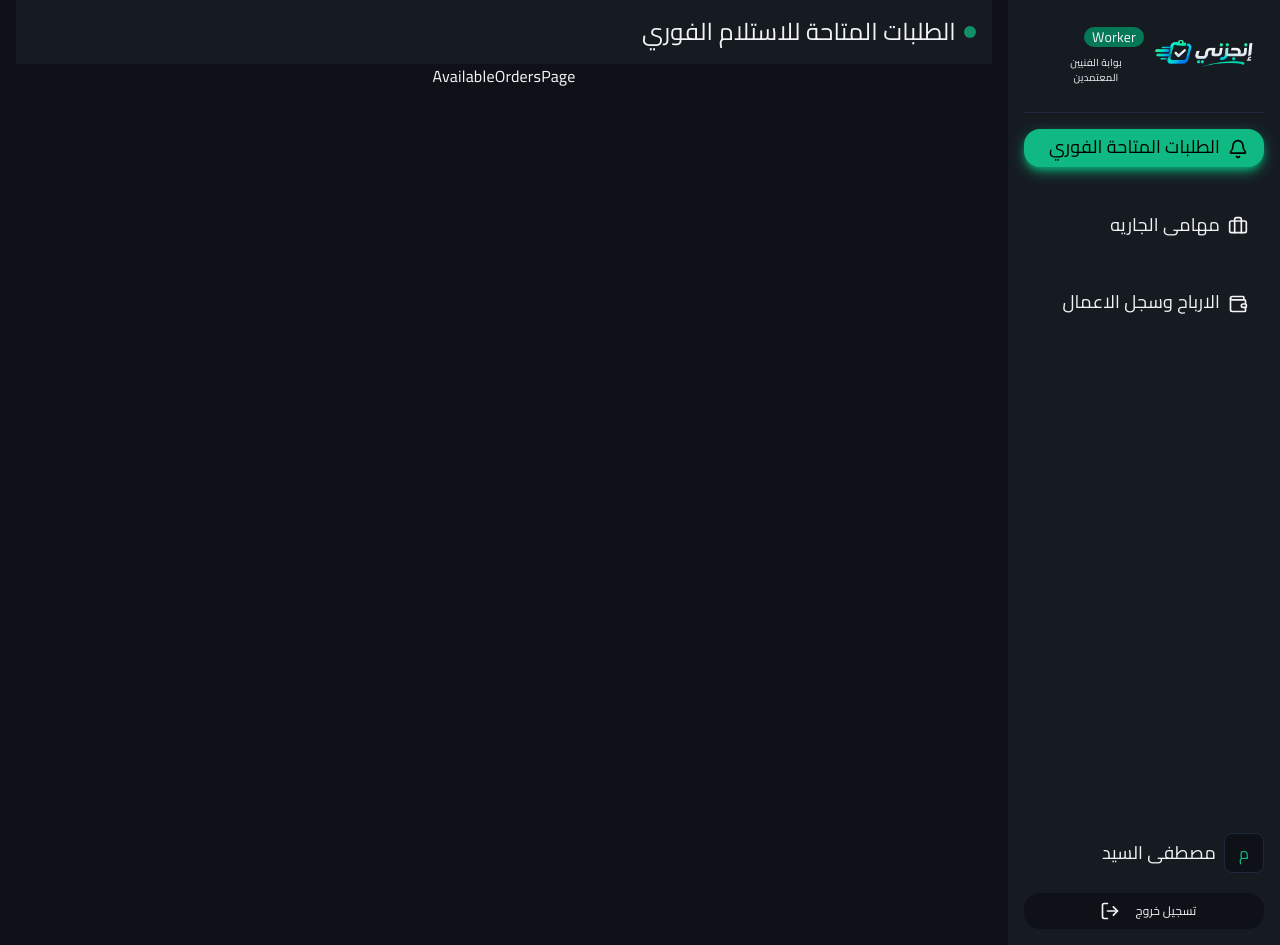
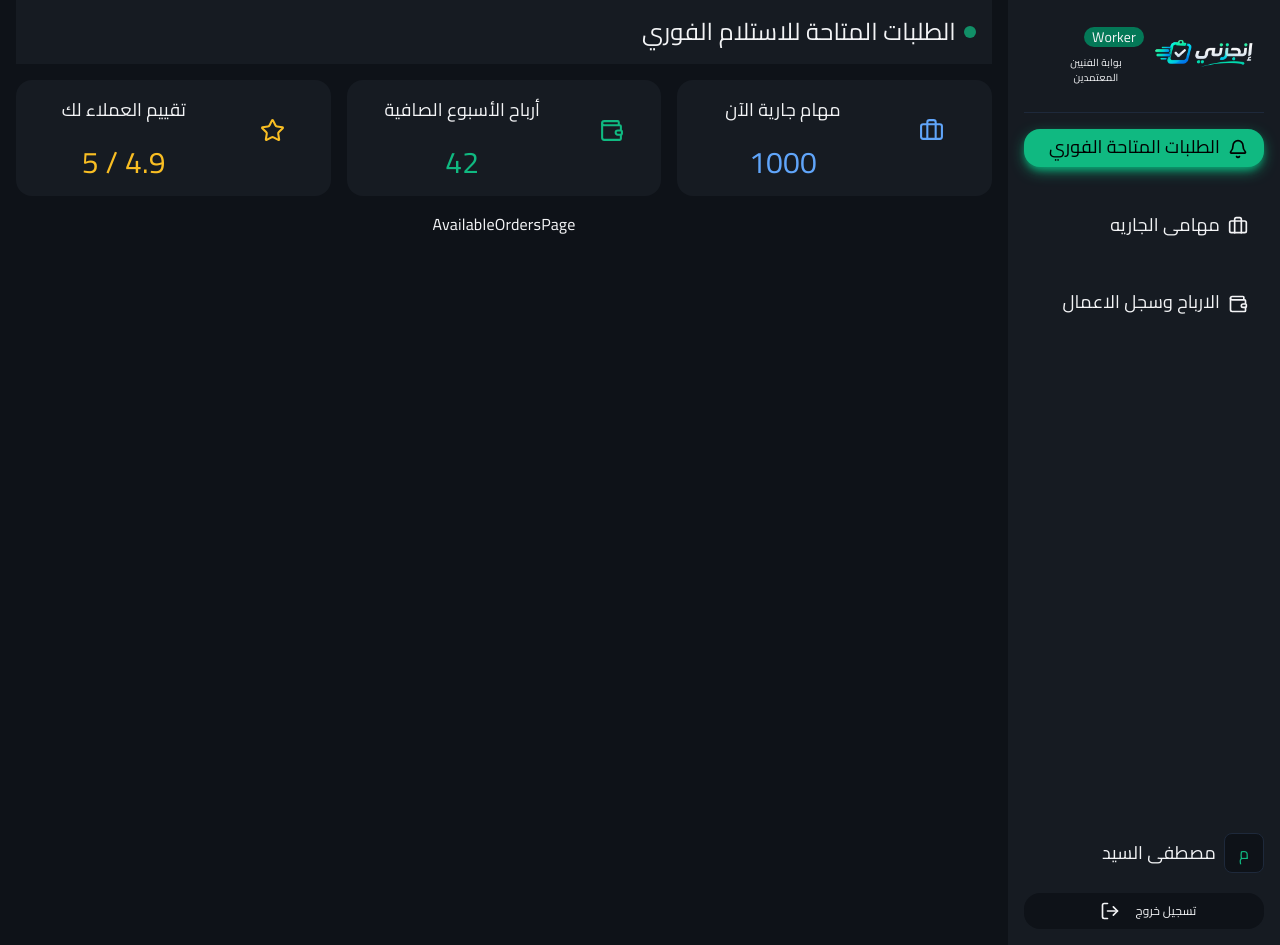
Before and after one commit to mostafa-elsayd-githup/Engzny-PlatForm-, a React (Vite) app: page /worker in a window 1280 px wide. Built offline with nearby package versions, Linux system fonts and the light colour scheme.

Commit message:
feat(layout): add `WorkerPlatformStatistics` component to `WorkerLayout`
- Build responive `WorkerPlatformStatistics` component and integrate it into `WorkerLayout` to be share across worker routes

```diff
--- /dev/null
+++ b/src/components/Worker/WorkerPlatformStatistics/WorkerPlatformStatistics.tsx
@@ -0,0 +1,50 @@
+import { Briefcase, Star,Wallet } from "lucide-react";
+import type { PlatformStatisticsPropType } from "../../../Types/PlatformStatisticsList";
+
+function WorkerPlatformStatistics() {
+  const PlatformStatisticsList: PlatformStatisticsPropType[] = [
+    {
+      id: 1,
+      icon: <Briefcase size={25} />,
+      mainTitle: "مهام جارية الآن",
+      rating: "1000",
+      color: "--iconList-color",
+    },
+    {
+      id: 2,
+      icon: <Wallet size={25} />,
+      mainTitle: "أرباح الأسبوع الصافية",
+      rating: "42",
+      color: "--BrandEmerald-Color",
+    },
+    {
+      id: 4,
+      icon: <Star size={25} />,
+      mainTitle: "تقييم العملاء لك",
+      rating: "4.9 / 5",
+      color: "--iconRate-color",
+    },
+  ];
+  return (
+    <section className="grid grid-cols-1 sm:grid-cols-3 xl:grid-cols-3 gap-4 py-4">
+      {PlatformStatisticsList.map((item) => (
+        <div
+          key={item.id}
+          className="bg-(--card-surface) flex items-center justify-around p-4 rounded-2xl"
+        >
+          <div className="flex flex-col gap-5">
+            <span className="w-10 h-10" style={{ color: `var(${item.color})` }}>
+              {item.icon}
+            </span>
+          </div>
+          <div className="flex flex-col gap-5">
+            <span className="text-[10px] md:text-lg">{item.mainTitle}</span>
+            <h5 className="text-2xl md:text-3xl" style={{color:`var(${item.color})`}}>{item.rating}</h5>
+          </div>
+        </div>
+      ))}
+    </section>
+  );
+}
+
+export default WorkerPlatformStatistics;
--- a/src/layouts/WorkerLayout.tsx
+++ b/src/layouts/WorkerLayout.tsx
@@ -2,6 +2,7 @@ import { Outlet } from "react-router";
 import WorkerHeader from "../components/Worker/WoerkerHeader/WorkerHeader";
 import { SidebarProvider } from "../context/contextStore";
 import WorkerSidebar from "../components/Worker/WorkerSidebar";
+import WorkerPlatformStatistics from "../components/Worker/WorkerPlatformStatistics/WorkerPlatformStatistics";
 
 export default function WorkerLayout() {
   return (
@@ -10,6 +11,7 @@ export default function WorkerLayout() {
         <WorkerSidebar />
         <main className="flex-1 px-4 overflow-hidden">
           <WorkerHeader />
+          <WorkerPlatformStatistics />
           <Outlet />
         </main>
       </div>
```
